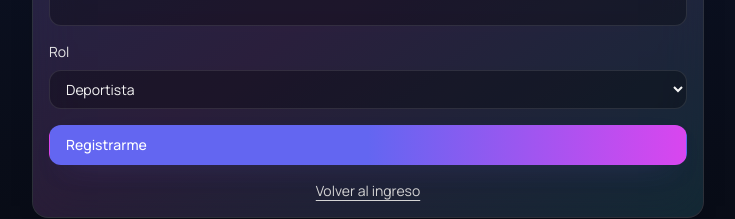
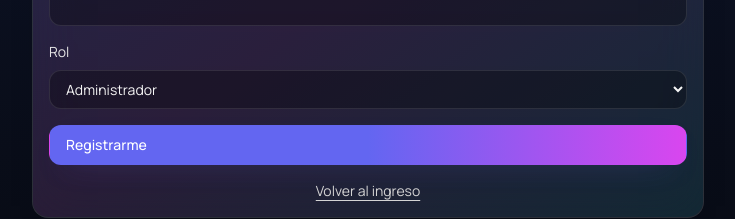
Before and after one commit to YOUNGDANY11/GIOV-MEDIA-FRONTEND, a React (Vite) app: page /register in a window 1280 px wide. Shown: the part 469-688 px from the top of the page, without its empty margins (272-1007 px from the left). Built offline with nearby package versions, Linux system fonts and the light colour scheme.

Commit message:
Modificacion registro

```diff
--- a/src/views/RegisterView.jsx
+++ b/src/views/RegisterView.jsx
@@ -66,7 +66,6 @@ export function RegisterView() {
             <Input label="Contraseña" type="password" value={form.password} onChange={(e) => setForm((prev) => ({ ...prev, password: e.target.value }))} required />
             <Select label="Rol" value={form.id_role} onChange={(e) => setForm((prev) => ({ ...prev, id_role: e.target.value }))}>
               <option value="1">Administrador</option>
-              <option value="2">Deportista</option>
             </Select>
             <Button type="submit" className="w-full" disabled={submitting}>{submitting ? 'Registrando...' : 'Registrarme'}</Button>
           </form>
```
